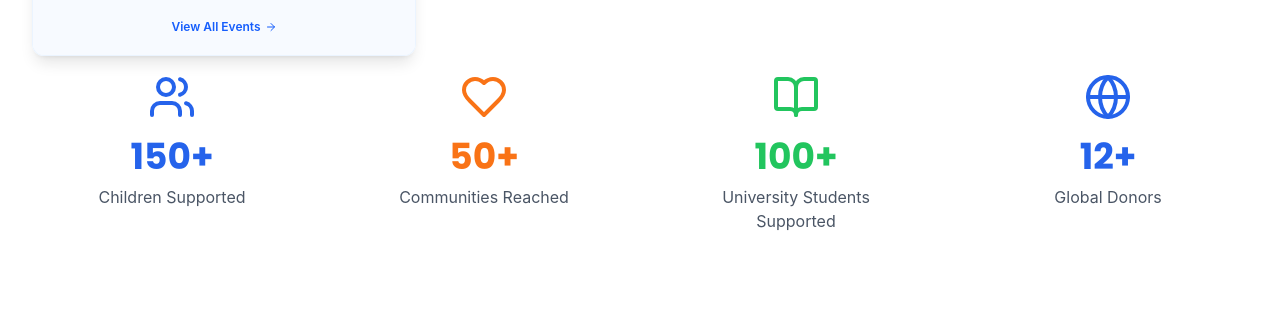
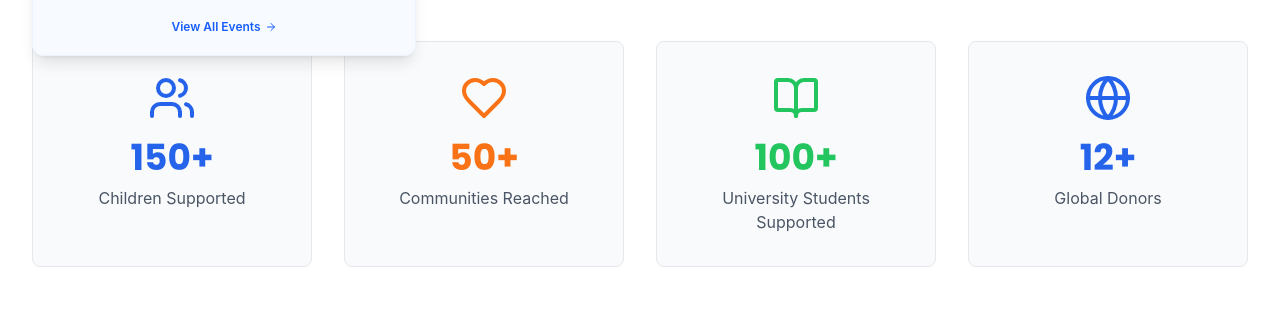
Before and after one commit to TaoTyro/OAF-Website, a React (Vite) app in the folder frontend/: page / in a window 1280 px wide. Shown: the part 712-1029 px from the top of the page. Built offline with nearby package versions, Linux system fonts and the light colour scheme.

Commit message:
fix error message timeout limit and fix impact stats display

```diff
--- a/frontend/src/app/components/ContactForm.tsx
+++ b/frontend/src/app/components/ContactForm.tsx
@@ -43,6 +43,7 @@ export function ContactForm() {
     } catch (error) {
       console.error('Error submitting form:', error);
       setSubmitStatus('error');
+      setTimeout(() => setSubmitStatus('idle'), 5000);
     } finally {
       setIsSubmitting(false);
     }
--- a/frontend/src/app/components/ImpactStats.tsx
+++ b/frontend/src/app/components/ImpactStats.tsx
@@ -70,7 +70,7 @@ export function ImpactStats() {
             return (
               <div
                 key={index}
-                className="bg-white dark:bg-gray-800 p-8 rounded-lg text-center dark:hover:shadow-cyan-600 hover:translate-1 hover:shadow-lg duration-300 transition-transform"
+                className="bg-gray-50 dark:bg-gray-800 p-8 rounded-lg text-center dark:hover:shadow-cyan-600 border border-gray-200 hover:translate-1 hover:border-gray-300 duration-300 transition-transform"
               >
                 <Icon
                   className="w-12 h-12 mx-auto mb-4"
```
